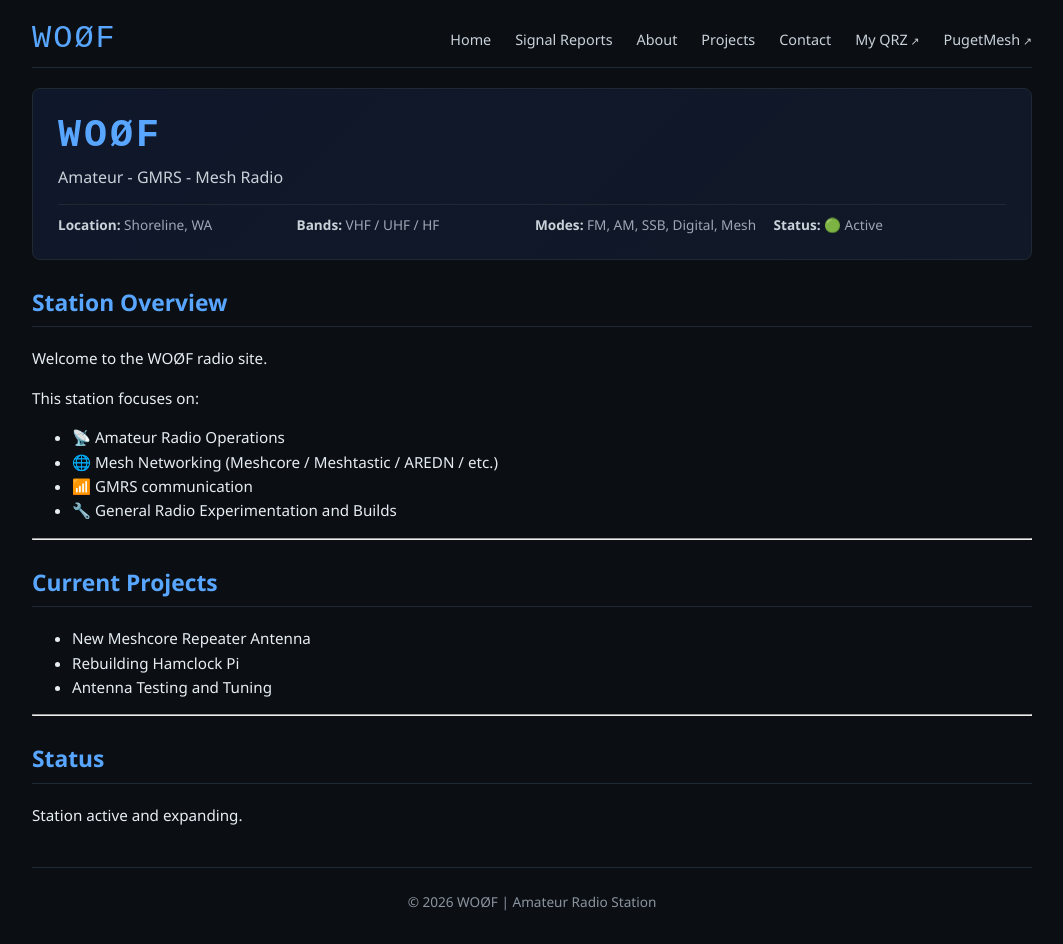
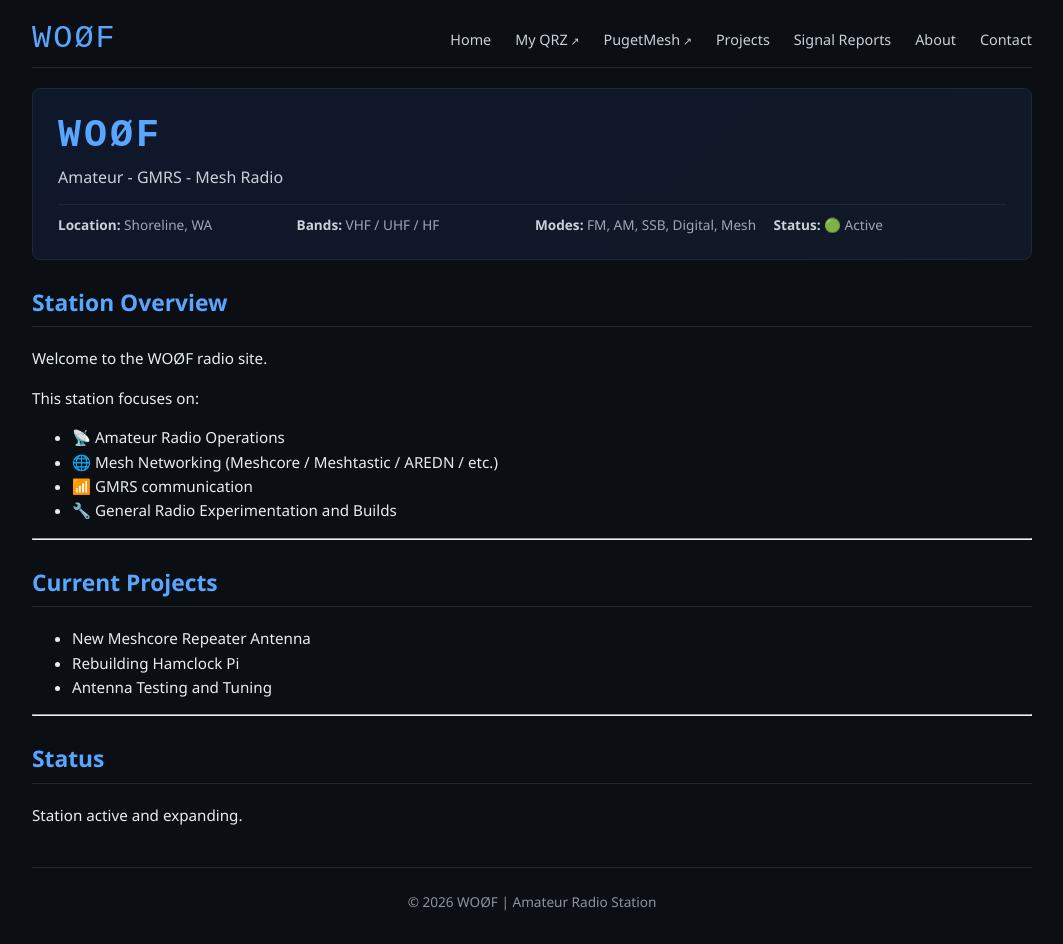
Before and after one commit to Lymitliss/Lymitliss.github.io, a Jekyll site: the page built from index.md, in a window 1280 px wide. Shown: the whole page, without its empty margins (108-1171 px from the left). Built offline with Jekyll 4.4.1, drawn with Linux system fonts in a browser that asks for light colours.

```diff
--- a/_layouts/default.html
+++ b/_layouts/default.html
@@ -16,12 +16,12 @@
       <a href="{{ '/' | relative_url }}" class="logo">WOØF</a>
       <div class="nav-links">
         <a href="{{ '/' | relative_url }}">Home</a>
+        <a href="https://www.qrz.com/db/WO0F" target="_blank" rel="noopener">My QRZ</a>
+        <a href="https://pugetmesh.org" target="_blank" rel="noopener">PugetMesh</a>
+        <a href="{{ '/projects' | relative_url }}">Projects</a>
         <a href="{{ '/signal-reports' | relative_url }}">Signal Reports</a>
         <a href="{{ '/about' | relative_url }}">About</a>
-        <a href="{{ '/projects' | relative_url }}">Projects</a>
         <a href="{{ '/contact' | relative_url }}">Contact</a>
-        <a href="https://www.qrz.com/db/WO0F" target="_blank" rel="noopener">My QRZ</a>
-        <a href="https://pugetmesh.org" target="_blank" rel="noopener">PugetMesh</a>
       </div>
     </nav>
 
```
